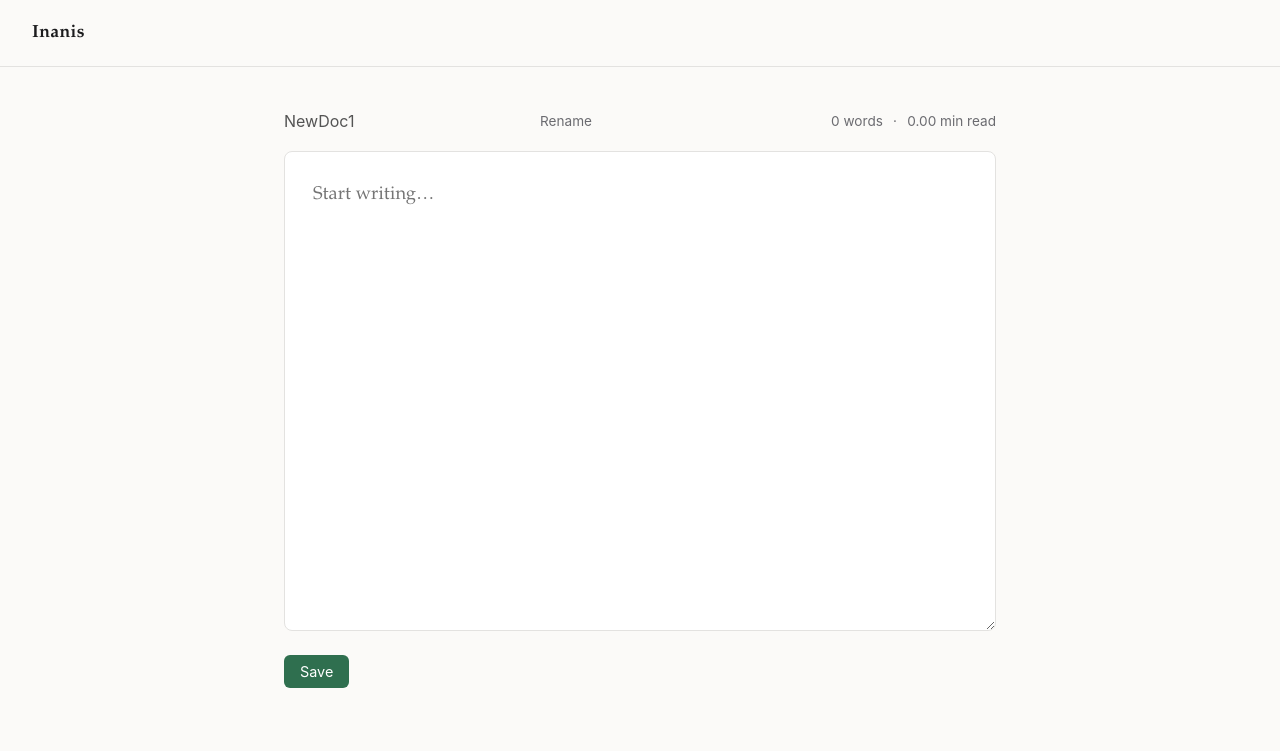
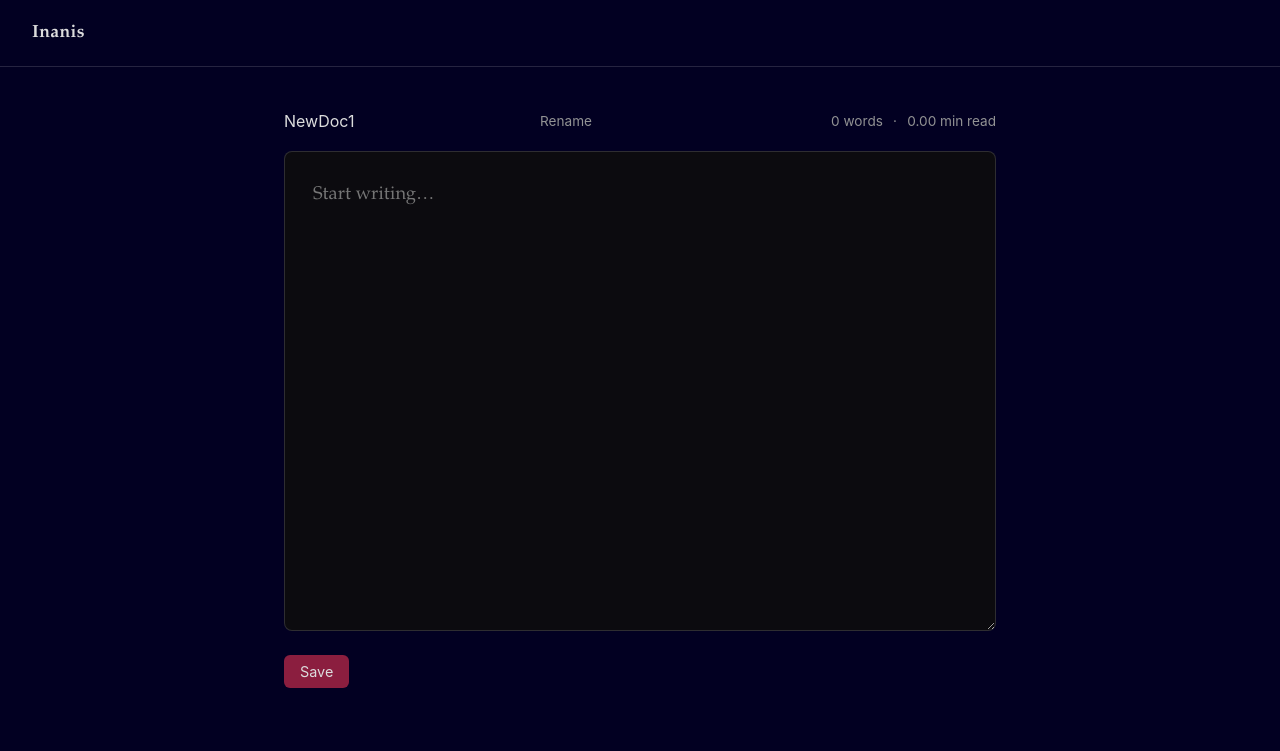
Before and after one commit to 10la5-Veygarn/inanis, a Flask app: a page that uses templates/base.html in a window 1280 px wide. Shown: the top 751 px of the page. Run offline with Flask 3, Linux system fonts and the light colour scheme.

Commit message:
Updated theme

```diff
--- a/static/style.css
+++ b/static/style.css
@@ -1,10 +1,19 @@
 :root {
-    --ink: #1c1c1e;
-    --muted: #6b6b70;
-    --border: #e3e2e0;
-    --accent: #2f6f4f;
-    --bg: #fbfaf8;
-    --paper: #ffffff;
+    --prussian-blue: #020022;
+    --graphite: #282c2c;
+    --onyx: #0c0b0f;
+    --alabaster-grey: #dcdcdd;
+    --dark-amaranth: #8b1e3f;
+
+    --ink: var(--alabaster-grey);
+    --muted: #929294;
+    --border: rgba(220, 220, 221, 0.16);
+
+    --accent: var(--dark-amaranth);
+    --accent-soft: rgba(139, 30, 63, 0.25);
+
+    --bg: var(--prussian-blue);
+    --paper: var(--graphite);
 }
 
 * {
@@ -54,7 +63,7 @@ h1 {
 .button {
     display: inline-block;
     background: var(--accent);
-    color: #fff;
+    color: var(--alabaster-grey);
     text-decoration: none;
     padding: 0.5rem 1rem;
     border-radius: 6px;
@@ -109,7 +118,7 @@ h1 {
 }
 
 .link-button:hover {
-    color: #b3261e;
+    color: var(--accent);
 }
 
 .editor-toolbar {
@@ -129,6 +138,7 @@ h1 {
 .rename-form input[type="text"] {
     font-family: inherit;
     font-size: 1rem;
+    color: var(--ink);
     border: none;
     background: transparent;
     border-bottom: 1px solid transparent;
@@ -155,13 +165,14 @@ textarea {
     min-height: 60vh;
     resize: vertical;
     border: 1px solid var(--border);
-    background: var(--paper);
+    background: var(--onyx);
     border-radius: 8px;
     padding: 1.75rem;
     font-family: inherit;
     font-size: 1.15rem;
     line-height: 1.7;
     color: var(--ink);
+    caret-color: var(--alabaster-grey);
 }
 
 textarea:focus {
@@ -183,8 +194,9 @@ textarea:focus {
 }
 
 .flash {
-    background: #fff6e5;
-    border: 1px solid #f0d999;
+    background: rgba(139, 30, 63, 0.16);
+    border: 1px solid rgba(139, 30, 63, 0.45);
+    color: var(--alabaster-grey);
     border-radius: 6px;
     padding: 0.75rem 1rem;
     margin-bottom: 1.5rem;
```
